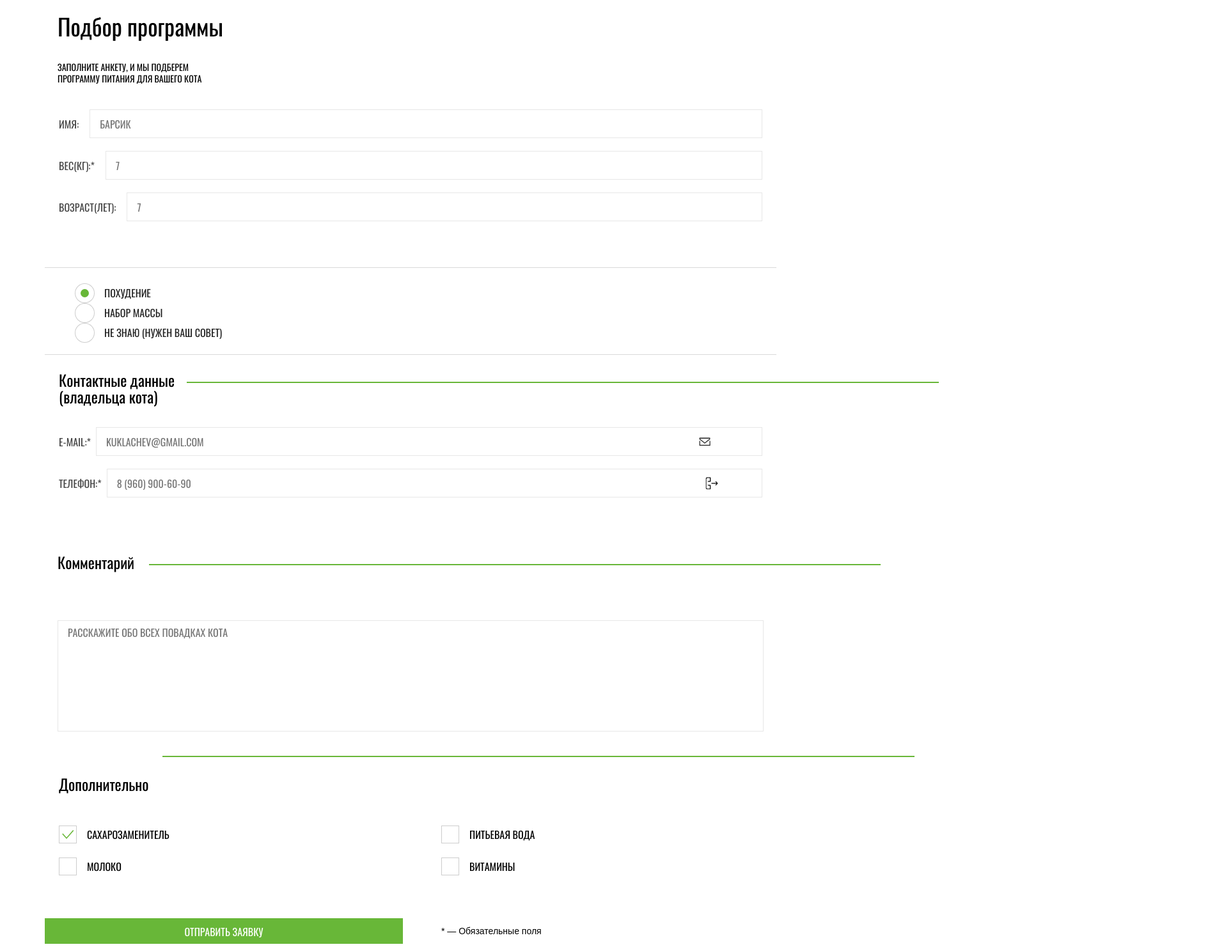
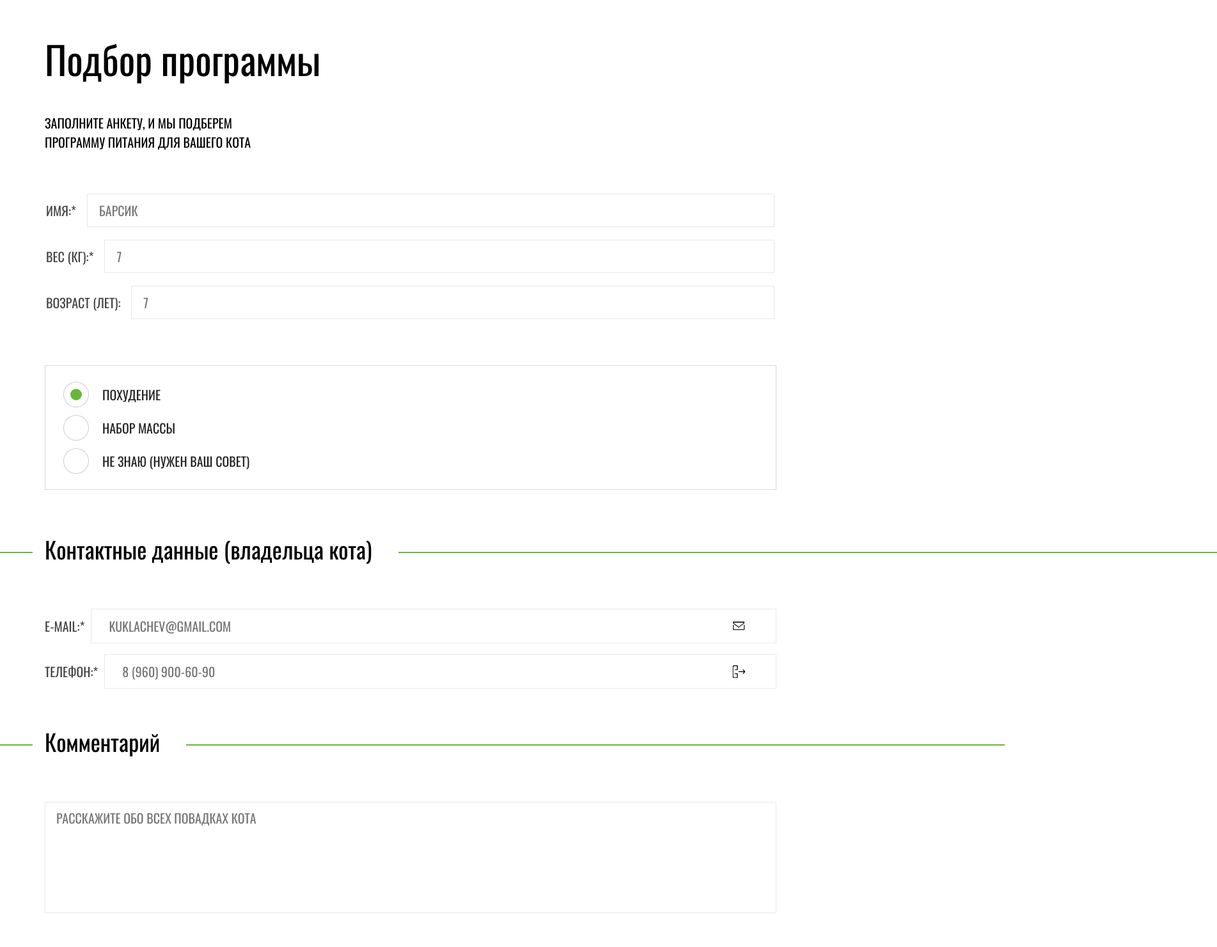
Before and after one commit to korelskiy/190310-cat-energy-22, a website: page source/form.html in a window 1280 px wide. Shown: the part 79-1560 px from the top of the page at 64% size, 1903 px wide, since content can reach past the window. Drawn offline with nearby package versions, Linux system fonts and the light colour scheme; files that its build step writes are made by us from their sources.

Commit message:
Верстка десктопной версии страницы формы

```diff
--- a/source/form.html
+++ b/source/form.html
@@ -51,15 +51,15 @@
                 <legend class="visually-hidden">Данные кота</legend>
                   <ul class="cat-info__list">
                     <li class="cat-info__item">
-                      <label class="cat-info__text" for="cat-info__name">Имя:</label>
+                      <label class="cat-info__text" for="cat-info__name">Имя:*</label>
                       <input class="cat-info__field" type="text" name="cat-name" id="cat-info__name" placeholder="Барсик">
                     </li>
                     <li class="cat-info__item">
-                      <label class="cat-info__text" for="cat-info__weight">Вес(КГ):*</label>
+                      <label class="cat-info__text" for="cat-info__weight">Вес (КГ):*</label>
                       <input class="cat-info__field" type="number" name="cat-weight" id="cat-info__weight" placeholder="7">
                     </li>
                     <li class="cat-info__item">
-                      <label class="cat-info__text" for="cat-info__age">Возраст(лет):</label>
+                      <label class="cat-info__text" for="cat-info__age">Возраст (лет):</label>
                       <input  class="cat-info__field" type="number" name="cat-age" id="cat-info__age" placeholder="7">
                     </li>
                   </ul>
--- a/source/less/blocks/addition.less
+++ b/source/less/blocks/addition.less
@@ -98,25 +98,76 @@
 
   @media (min-width: @tablet-width) {
     &__title {
-      padding-top: 65px;
-      padding-bottom: 57px;
+      padding-left: 70px;
+      padding-top: 9px;
+      padding-bottom: 62px;
+      font-size: 36px;
+      line-height: 36px;
+
+      &::before {
+        content: "";
+        position: absolute;
+        background-color: @basic_green;
+        width: 4%;
+        height: 2px;
+        top: 31px;
+        left: 0;
+      }
+
+      &::after {
+        height: 2px;
+        top: 31px;
+        margin-left: 41px;
+      }
     }
 
     &__list {
       display: grid;
       grid-template-columns: 1fr 1fr;
       column-gap: 60px;
+      grid-row-gap: 43px;
+      padding: 0;
+      margin: 0 66px 58px 70px;
     }
 
     &__item {
-      padding-bottom: 32px;
+      padding: 0;
+    }
+
+    &__label {
+      padding-left: 24px;
+    }
+
+    &__text {
+      padding-left: 33px;
+      font-size: 20px;
+      line-height: 30px;
+    }
+
+    &__checkbox {
+      margin-left: -28px;
+      width: 40px;
+      height: 40px;
     }
   }
 
   @media (min-width: @desktop-width) {
+    &__title {
+      padding-left: 0;
+      padding-top: 7px;
+
+      &::before {
+        width: 6%;
+        height: 2px;
+        top: 31px;
+        left: -110px;
+      }
+    }
+
     &__list {
       grid-template-columns: 1fr 1fr 1fr 1fr;
       column-gap: 80px;
+      margin: 0 0 66px 0;
     }
   }
 }
--- a/source/less/blocks/cat-info.less
+++ b/source/less/blocks/cat-info.less
@@ -57,8 +57,13 @@
   }
 
   @media (min-width: @tablet-width) {
+    padding: 0 67px 0 70px;
+
     &__field {
-      margin-right: 36px;
+      padding: 0 0 0 18px;
+      height: 50px;
+      font-size: 20px;
+      line-height: 30px;
     }
 
     &__item {
@@ -68,9 +73,17 @@
     &__item:last-child {
       padding-bottom: 72px;
     }
+
+    &__text {
+      padding-right: 17px;
+      font-size: 20px;
+      line-height: 30px;
+    }
   }
 
   @media (min-width: @desktop-width) {
+    padding-left: 0;
+
     &__field {
       margin-right: 0;
     }
--- a/source/less/blocks/comment.less
+++ b/source/less/blocks/comment.less
@@ -54,15 +54,62 @@
   }
 
   @media (min-width: @tablet-width) {
-    margin-right: 36px;
+    &__wraper {
+      padding: 0;
+      margin-left: 70px;
+      margin-right: 66px;
+      margin-bottom: 52px;
+    }
+
+    &__title {
+      padding-left: 70px;
+      padding-top: 0;
+      padding-bottom: 0;
+      font-size: 36px;
+      line-height: 36px;
+
+      &::before {
+        content: "";
+        position: absolute;
+        background-color: @basic_green;
+        width: 4%;
+        height: 2px;
+        top: 22px;
+        left: 0;
+      }
+
+      &::after {
+        height: 2px;
+        top: 22px;
+        margin-left: 41px;
+      }
+    }
 
     &__text {
       min-height: 174px;
-      margin-top: 76px;
+      margin-top: 74px;
+      font-size: 20px;
+      line-height: 30px;
+      padding-left: 17px;
     }
   }
 
   @media (min-width: @desktop-width) {
     margin-right: 0;
+
+    &__title {
+      padding-left: 0;
+
+      &::before {
+        width: 6%;
+        left: -110px;
+      }
+    }
+
+    &__wraper {
+      margin-left: 0;
+      margin-right: 0;
+      margin-bottom: 55px;
+    }
   }
 }
--- a/source/less/blocks/contacts.less
+++ b/source/less/blocks/contacts.less
@@ -37,7 +37,9 @@
   @media (min-width: @tablet-width) {
     &__box {
       padding: 0 30px;
-      min-height: 201px;
+      min-height: auto;
+      margin: 60px 0 53px 0;
+      background-color: @basic_grey;
     }
 
     &__title {
@@ -59,9 +61,20 @@
   }
 
   @media (min-width: @desktop-width) {
+    background-color: @basic_white;
+
     &__box {
+      position: absolute;
+      box-sizing: border-box;
+      padding: 0 50px 0 35px;
       width: 570px;
-      padding: 0 110px;
+      height: 200px;
+      margin: 100px 0 0 110px;
+      background-color: @basic_white;
+    }
+
+    &__address {
+      text-align: left;
     }
   }
 }
--- a/source/less/blocks/main-nav.less
+++ b/source/less/blocks/main-nav.less
@@ -90,6 +90,10 @@
   @media (min-width: @desktop-width) {
     &__link {
       font-size: 20px;
+    }
+
+    &--index &__link {
+      font-size: 20px;
       color: @basic_white;
 
       &:hover {
--- a/source/less/blocks/owner-contacts.less
+++ b/source/less/blocks/owner-contacts.less
@@ -115,20 +115,96 @@
   }
 
   @media (min-width: @tablet-width) {
+    &__title {
+      padding-left: 70px;
+      padding-top: 9px;
+      padding-bottom: 75px;
+      font-size: 36px;
+      line-height: 36px;
+
+      & br {
+        display: none;
+      }
+
+      &::before {
+        content: "";
+        position: absolute;
+        background-color: @basic_green;
+        width: 4%;
+        height: 2px;
+        top: 31px;
+        left: 0;
+      }
+
+      &::after {
+        height: 2px;
+        top: 31px;
+        margin-left: 41px;
+      }
+    }
+
     &__field {
-      margin-right: 36px;
+      height: 50px;
+      font-size: 20px;
+      line-height: 30px;
+      padding-left: 27px;
+    }
+
+    &__text {
+      font-size: 20px;
+      line-height: 30px;
+      margin-right: 10px;
     }
 
     &__item {
-      padding-bottom: 20px;
+      padding-bottom: 17px;
     }
 
     &__item:last-child {
-      padding-bottom: 65px;
+      padding-bottom: 42px;
+    }
+
+    &__list {
+      padding-left: 70px;
+      padding-right: 66px;
+    }
+
+    &__icon {
+      &--email {
+        width: 20px;
+        height: 18px;
+        left: 94%;
+      }
+
+      &--tel {
+        width: 21px;
+        height: 21px;
+        left: 94%;
+      }
     }
   }
 
   @media (min-width: @desktop-width) {
+    padding-bottom: 20px;
+
+    &__title {
+      padding-left: 0;
+      padding-top: 4px;
+
+      &::before {
+        width: 6%;
+        height: 2px;
+        top: 27px;
+        left: -110px;
+      }
+
+      &::after {
+        height: 2px;
+        top: 27px;
+        margin-left: 41px;
+      }
+    }
+
     &__field {
       margin-right: 0;
     }
@@ -138,7 +214,7 @@
       grid-template-columns: 1fr 1fr;
       column-gap: 80px;
       grid-row-gap: 20px;
-      padding-bottom: 49px;
+      padding: 0 0 47px 0;
     }
 
     &__item {
--- a/source/less/blocks/page-footer.less
+++ b/source/less/blocks/page-footer.less
@@ -21,7 +21,8 @@
       display: flex;
       justify-content: space-between;
       align-items: center;
-      padding: 0 110px;
+      padding: 50px 110px 0 110px;
+      margin-bottom: 40px;
     }
   }
 }
--- a/source/less/blocks/page-header.less
+++ b/source/less/blocks/page-header.less
@@ -85,17 +85,20 @@
   }
 
   @media (min-width: @desktop-width) {
-    position: absolute;
+    display: grid;
+    grid-template-columns: 1fr 1fr;
+    padding: 65px 110px 0 110px;
     box-sizing: border-box;
-    width: 100%;
-    grid-template-columns: 1fr 1fr;
     column-gap: 264px;
     align-items: center;
-    padding: 64px 110px 0 110px;
-    margin: 0;
 
     &__top {
       justify-content: start;
     }
+
+    &--index {
+      position: absolute;
+      width: 100%;
+    }
   }
 }
--- a/source/less/blocks/page-main-catalog.less
+++ b/source/less/blocks/page-main-catalog.less
@@ -13,11 +13,22 @@
   }
 
   @media (min-width: @tablet-width) {
-    padding-right: 30px;
-    padding-left: 70px;
+    &__title {
+      font-size: 60px;
+      line-height: 60px;
+      padding-left: 70px;
+      padding-top: 66px;
+      padding-bottom: 55px;
+    }
   }
 
   @media (min-width: @desktop-width) {
     padding: 0 110px;
+
+    &__title {
+      padding-left: 0;
+      padding-top: 82px;
+      padding-bottom: 55px;
+    }
   }
 }
--- a/source/less/blocks/programm.less
+++ b/source/less/blocks/programm.less
@@ -72,21 +72,40 @@
   }
 
   @media (min-width: @tablet-width) {
+    margin-left: 70px;
+    margin-right: 66px;
+    margin-bottom: 66px;
+    border: 1px solid @special_grey-3;
+
+    &__text {
+      font-size: 20px;
+      line-height: 30px;
+    }
+
+    &__checkbox {
+      margin-left: -60px;
+      width: 18px;
+      height: 18px;
+      border: 10px solid @basic_white;
+    }
+
     &__field {
       margin-right: 36px;
     }
 
     &__item {
-      padding-bottom: 13px;
-      margin-left: 28px;
+      padding-bottom: 22px;
+      margin-left: 24px;
     }
 
     &__item:last-child {
-      padding-bottom: 25px;
+      padding-bottom: 29px;
     }
   }
 
   @media (min-width: @desktop-width) {
+    margin-left: 0;
+
     &__field {
       margin-right: 0;
     }
--- a/source/less/blocks/questionnaire.less
+++ b/source/less/blocks/questionnaire.less
@@ -22,6 +22,7 @@
   }
 
   &__owner-contacts {
+    margin: 0;
     padding: 0;
     border: none;
   }
@@ -29,17 +30,22 @@
   &__addition {
     padding: 0;
     border: none;
+    margin: 0;
   }
 
   &__button {
     display: block;
     box-sizing: border-box;
     margin: 0 auto;
-    width: 280px;
+    width: 100%;
     height: 40px;
     font-size: 16px;
     line-height: 40px;
     border: none;
+  }
+
+  &__footet {
+    padding: 0 20px;
   }
 
   &__footnote {
@@ -51,9 +57,11 @@
   }
 
   @media (min-width: @tablet-width) {
-    &__programm {
-      border: 1px solid @special_grey-3;
-      margin-right: 36px;
+    &__info {
+      padding-left: 70px;
+      padding-bottom: 66px;
+      font-size: 20px;
+      line-height: 30px;
     }
 
     &__footet {
@@ -61,19 +69,30 @@
       grid-template-columns: 1fr 1fr;
       column-gap: 60px;
       align-items: center;
+      padding-left: 70px;
+      padding-right: 66px;
+      margin-bottom: 70px;
     }
 
     &__button {
-      width: 100%;
+      font-size: 20px;
+      line-height: 20px;
+      width: 282px;
+      height: 52px;
     }
 
     &__footnote {
       text-align: left;
       margin: 0;
+      font-size: 16px;
     }
   }
 
   @media (min-width: @desktop-width) {
+    &__info {
+      padding-left: 0;
+    }
+
     &__box {
       display: grid;
       grid-template-columns: 1fr 1fr;
@@ -86,6 +105,12 @@
 
     &__footet {
       column-gap: 80px;
+      padding: 0;
+      margin-bottom: 80px;
+    }
+
+    &__button {
+      width: 100%;
     }
   }
 }
```
Also changed, not shown: source/index.html (+2 -2 lines).
